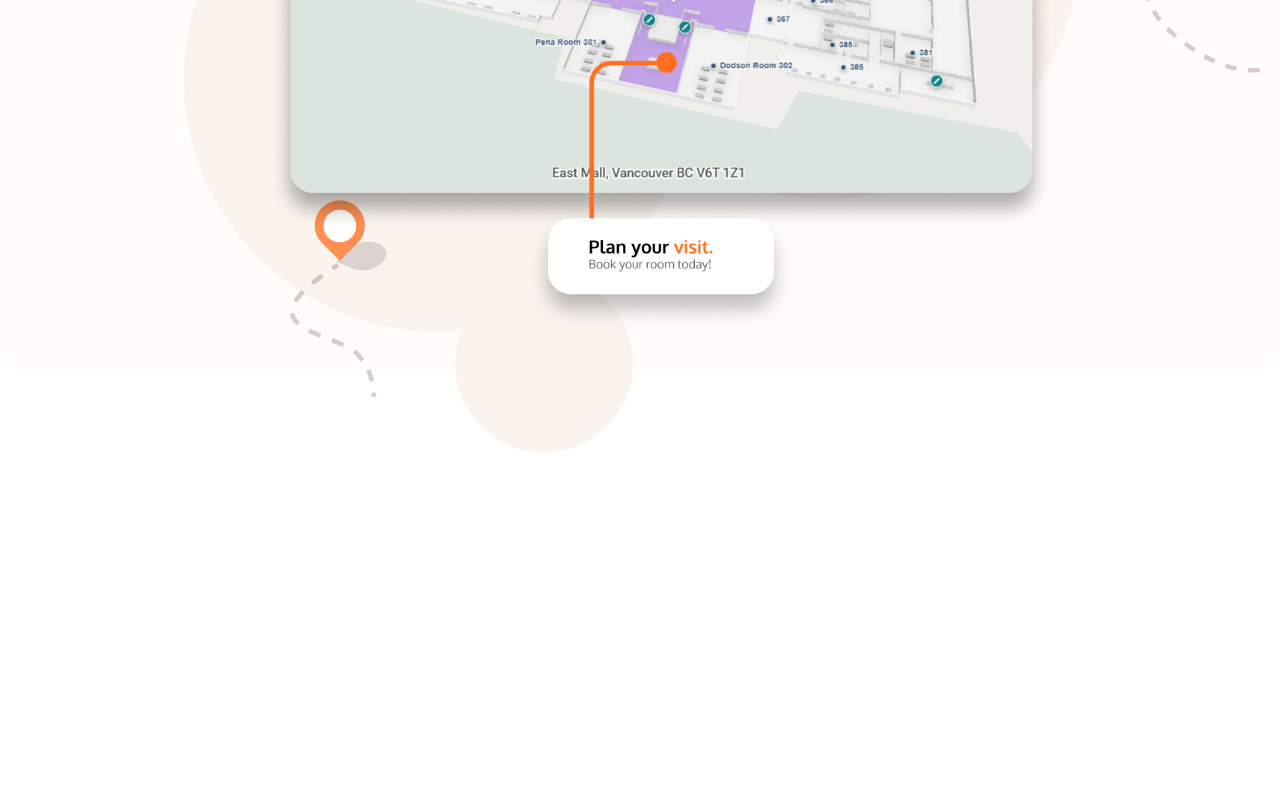
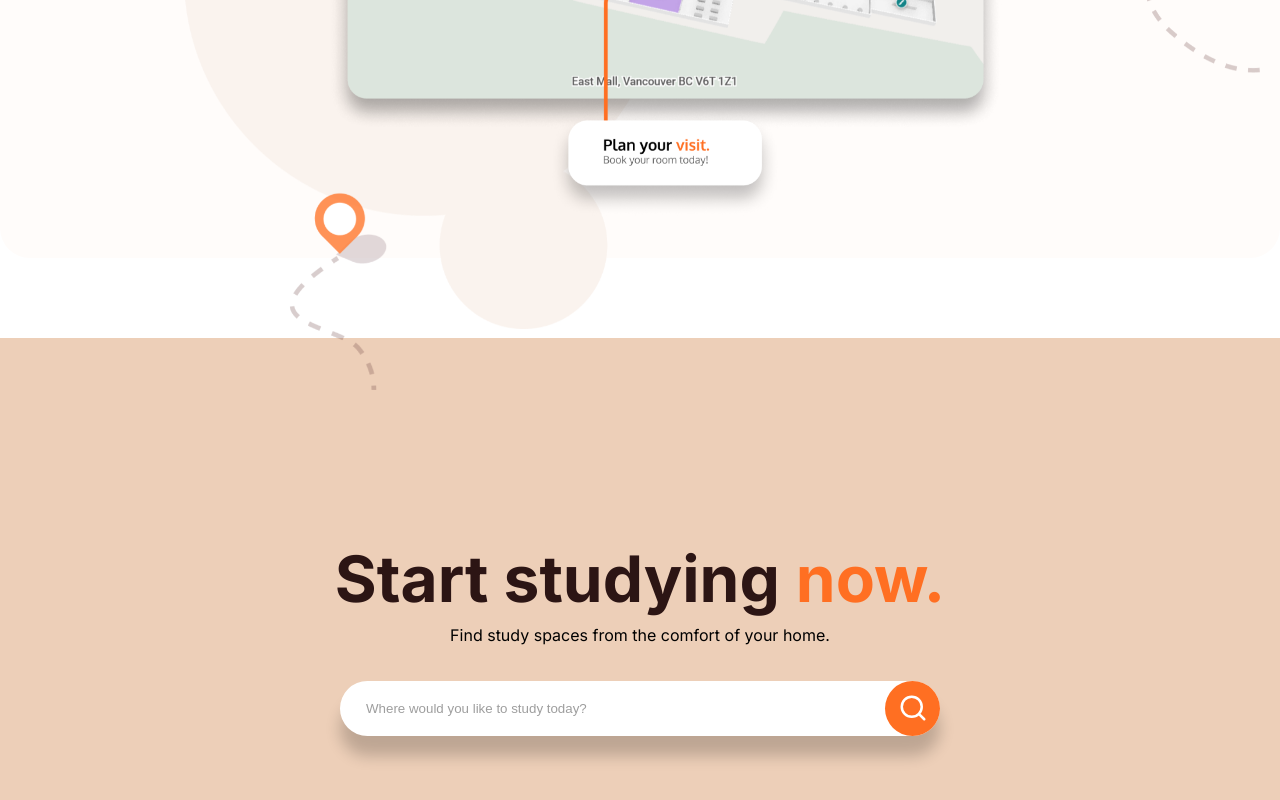
Before and after one commit to stevenxu27/studyspaces, a React (Create React App) app in the folder frontend/: page / in a window 1280 px wide. Shown: the part 1897-2697 px from the top of the page. Before the commit the page ends 2349 px from the top, so only its background shows below. Built offline with nearby package versions, Linux system fonts and the light colour scheme.

Commit message:
landingPage

```diff
--- a/frontend/public/index.css
+++ b/frontend/public/index.css
@@ -55,6 +55,12 @@ button {
   padding: 16px;
   border: none;
   border-radius: 100px;
+  transition: background-color 0.3s ease-in, color 0.3s ease-in;
+}
+
+button:hover {
+  background-color: var(--dark-color);
+  color: #ff6f22;
 }
 
 .orange-button {
@@ -79,21 +85,27 @@ nav {
   height: 100vh;
 }
 
-#titleSection {
+.titleSection {
   display: flex;
   flex-direction: column;
   align-items: center;
   justify-content: center;
   height: 75vh;
 }
+footer {
+  z-index: 100;
+  background-color: var(--background-color);
+}
 
 #mainSection {
   background-color: var(--light-cream);
   padding: 40px;
+  margin-bottom: 80px;
   border-radius: 30px;
   display: flex;
   flex-direction: column;
   align-items: center;
+  overflow: hidden;
 }
 
 #mainSpacesContainer {
@@ -101,8 +113,8 @@ nav {
   margin-bottom: 40px;
   align-self: center;
   justify-content: center;
-  width: 80vw;
   gap: 20px;
+  max-width: 70vw;
 }
 
 .landingTitle {
@@ -141,7 +153,7 @@ nav {
   border: none;
   border-radius: 100px;
   box-shadow: 0 20px 15px rgba(0, 0, 0, 0.2);
-  animation: fadeInFromBottom 1s ease-in-out 0.6s forwards;
+  animation: fadeIn 0.8s ease-in-out 1s forwards;
 }
 
 .search-button {
@@ -182,7 +194,7 @@ nav {
   left: -1rem;
   position: absolute;
   width: 100vw;
-  height: inherit;
+  height: 100%;
 }
 
 .locPathLeft {
@@ -203,20 +215,20 @@ nav {
   z-index: 0;
   position: absolute;
   left: 300px;
-  top: 1400px;
+  bottom: -800px;
 }
 
 .bubbles {
-  max-width: 70vw;
+  max-width: 66vw;
   z-index: -5;
   position: absolute;
   left: 200px;
-  top: 900px;
+  top: 820px;
 }
 
 .mainImage {
   z-index: 100;
-  max-width: 70vw;
+  max-width: 60vw;
   margin-left: 100px;
 }
 
--- a/frontend/src/Landing.jsx
+++ b/frontend/src/Landing.jsx
@@ -4,17 +4,19 @@ import NavBar from './components/NavBar.tsx';
 import SearchBar from './components/SearchBar.tsx';
 import MainTitle from './components/MainTitle.tsx';
 import MainStudySpace from './components/MainStudySpace.tsx';
+import ScrollFadeIn from './components/ScrollFadeIn.tsx';
 
 export default function Landing() {
     return (
         <>
         <NavBar/>
-        <div id="background" width="100vw" height="100vh">
-            <div id="titleSection">
+        <div id="background">
+            <div className="titleSection">
                 <LandingTitle title="Find your" orangeTitle="space." desc="Find study spaces from the comfort of your home."/>
                 <SearchBar query="Where would you like to study today?"/>
             </div>
             <div id="mainSection">
+
                 <MainTitle title="Popular" orangeTitle="study spaces" endTitle="near you:" desc="View the most popular study spaces and make it convenient."/>
                 <div id="mainSpacesContainer">
                     <MainStudySpace img="../images/UBC_Irving_5-scaled.jpg" name="Irving K Barber Building" desc="The Irving K Barber Learning Centre provides a world-class facility for students and community members to study and collaborate."/>
@@ -30,9 +32,13 @@ export default function Landing() {
                     <img className="locPathBottom" src="./images/landing/locPathBottom.png" width="180px" height="auto"/>
                 </div>
 
-
-
             </div>
+            <footer>
+                <div className="titleSection">
+                    <LandingTitle title="Start studying" orangeTitle="now." desc="Find study spaces from the comfort of your home."/>
+                    <SearchBar query="Where would you like to study today?"/>
+                </div>
+            </footer>
 
         </div>
         </>
--- /dev/null
+++ b/frontend/src/components/ScrollFadeIn.css
@@ -0,0 +1,14 @@
+.landingTitle {
+  margin-bottom: 20px;
+  display: flex;
+  flex-direction: column;
+  align-items: center;
+  opacity: 0;
+  transform: translateY(100px); /* Initial y offset */
+  transition: opacity 1s, transform 1s;
+}
+
+.landingTitle.fade-in {
+  opacity: 1;
+  transform: translateY(0);
+}
--- /dev/null
+++ b/frontend/src/components/ScrollFadeIn.tsx
@@ -0,0 +1,37 @@
+import React, { useEffect, useState } from 'react';
+import { Element } from 'react-scroll';
+import './ScrollFadeIn.css';
+
+interface ScrollFadeInProps {
+  children: React.ReactNode;
+  className: string; // Add className prop
+}
+
+const ScrollFadeIn: React.FC<ScrollFadeInProps> = ({ children, className }) => {
+  const [isVisible, setIsVisible] = useState(false);
+
+  const handleScroll = () => {
+    const element = document.getElementById('fadeInElement');
+    const rect = element?.getBoundingClientRect();
+    const isInViewport = rect?.top! >= 0 && rect?.bottom! <= window.innerHeight;
+
+    if (isInViewport && !isVisible) {
+      setIsVisible(true);
+    }
+  };
+
+  useEffect(() => {
+    window.addEventListener('scroll', handleScroll);
+    return () => window.removeEventListener('scroll', handleScroll);
+  }, [isVisible]);
+
+  return (
+    <Element name="fadeInElement">
+      <div className={`${className} ${isVisible ? 'fade-in' : ''}`}>
+        {children}
+      </div>
+    </Element>
+  );
+};
+
+export default ScrollFadeIn;
```
